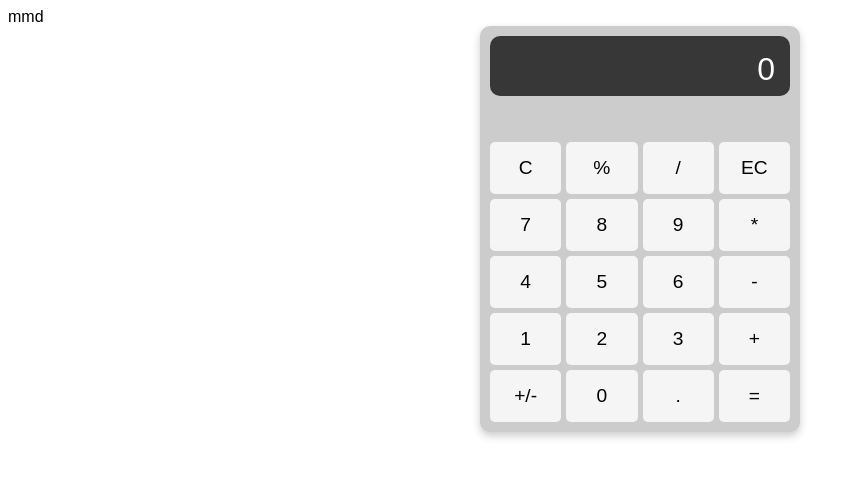
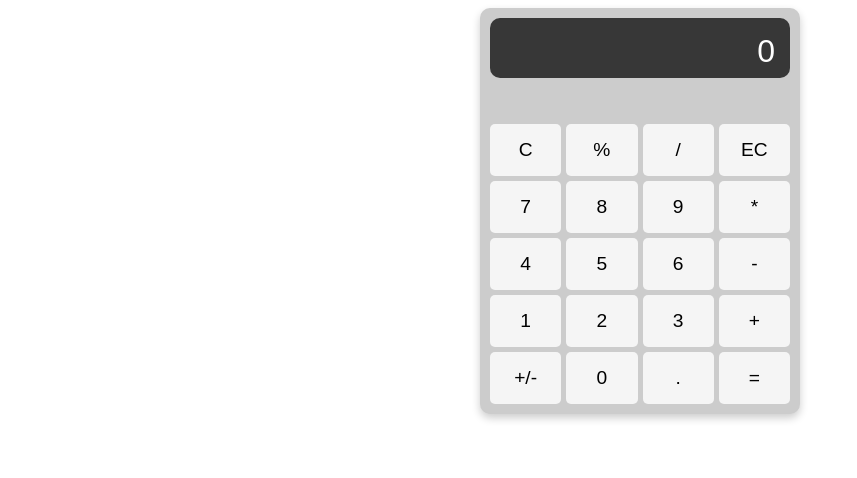
Before and after one commit to shayanir85/simple-calculator, a plain HTML site: page index.html in a window 1280 px wide. Shown: the whole page, without its empty margins (0-857 px from the left). Drawn offline with Linux system fonts and the light colour scheme.

Commit message:
deleted a mistake

```diff
--- a/index.html
+++ b/index.html
@@ -10,7 +10,6 @@
 
 <body>
 
-    <abbr title="s">mmd</abbr>
 
     <div class="calculator">
         <div>
```
